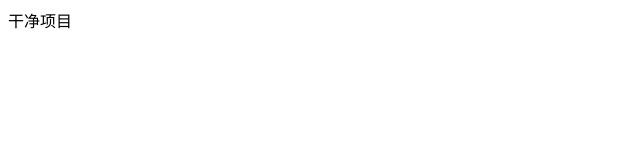
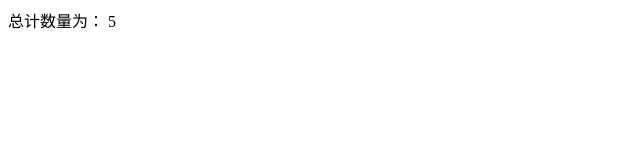
Before and after one commit to jackiewillen/build-your-own-vuex, a Vue app in the folder my-own-vuex/: page / in a window 1280 px wide. Shown: the top 160 px of the page, without its empty margins (0-640 px from the left). Built offline with nearby package versions, Linux system fonts and the light colour scheme.

Commit message:
完成4.mutation和commit方法的实现

```diff
--- a/my-own-vuex/src/App.vue
+++ b/my-own-vuex/src/App.vue
@@ -1,6 +1,6 @@
 <template>
   <div id="app">
-    干净项目
+    总计数量为： {{count}}
   </div>
 </template>
 
@@ -11,5 +11,16 @@ export default {
   created() {
     console.log('打印出this.$store.getters.getStatePlusOne的结果',this.$store.getters.getStatePlusOne);
   },
+  mounted() {
+    setTimeout(() => {
+      this.$store.commit('incrementFive');
+      console.log('store state自增5后的结果', this.$store.state.count);
+    }, 2000);
+  },
+  computed: {
+    count() {
+      return this.$store.state.count;
+    }
+  }
 }
 </script>
--- a/my-own-vuex/src/main.js
+++ b/my-own-vuex/src/main.js
@@ -6,6 +6,12 @@ import Vuex from './myVuex/index'
 let store = new Vuex.Store({
     state: {
         count: 0
+    },
+    mutations: {
+        incrementFive(state) {
+            // console.log('初始state', JSON.stringify(state));
+            state.count = state.count + 5;
+        }
     },
     getters: {
         getStatePlusOne(state) {
--- a/my-own-vuex/src/myVuex/store.js
+++ b/my-own-vuex/src/myVuex/store.js
@@ -1,16 +1,43 @@
 export class Store {
     constructor(options = {}, Vue) {
+        Vue.mixin({ beforeCreate: vuexInit })
         this.options = options;
-        this.getters = {}
-        Vue.mixin({ beforeCreate: vuexInit });
+        this.getters = {};
+        this.mutations = {};
+        const { commit } = this;
+        this.commit = (type) => {
+            return commit.call(this, type);
+        }
         forEachValue(options.getters, (getterFn, getterName) => {
             registerGetter(this, getterName, getterFn);
-        })
+        });
+
+        forEachValue(options.mutations, (mutationFn, mutationName) => {
+            registerMutation(this, mutationName, mutationFn)
+        });
+
+        this._vm = new Vue({
+            data: {
+                state: options.state
+            }
+        });
     }
+
     get state() {
-        return this.options.state;
+        // return this.options.state; // 无法完成页面中的双向绑定，所以改用this._vm的形式
+        return this._vm._data.state;
+    }
+    commit(type) {
+        this.mutations[type]();
     }
 }
+
+function registerMutation(store, mutationName, mutationFn) {
+    store.mutations[mutationName] = () => {
+        mutationFn.call(store, store.state);
+    }
+}
+
 
 function registerGetter(store, getterName, getterFn) {
     Object.defineProperty(store.getters, getterName, {
```
Also changed, not shown: 1 other file (tests, documents, lock files or other folders).
